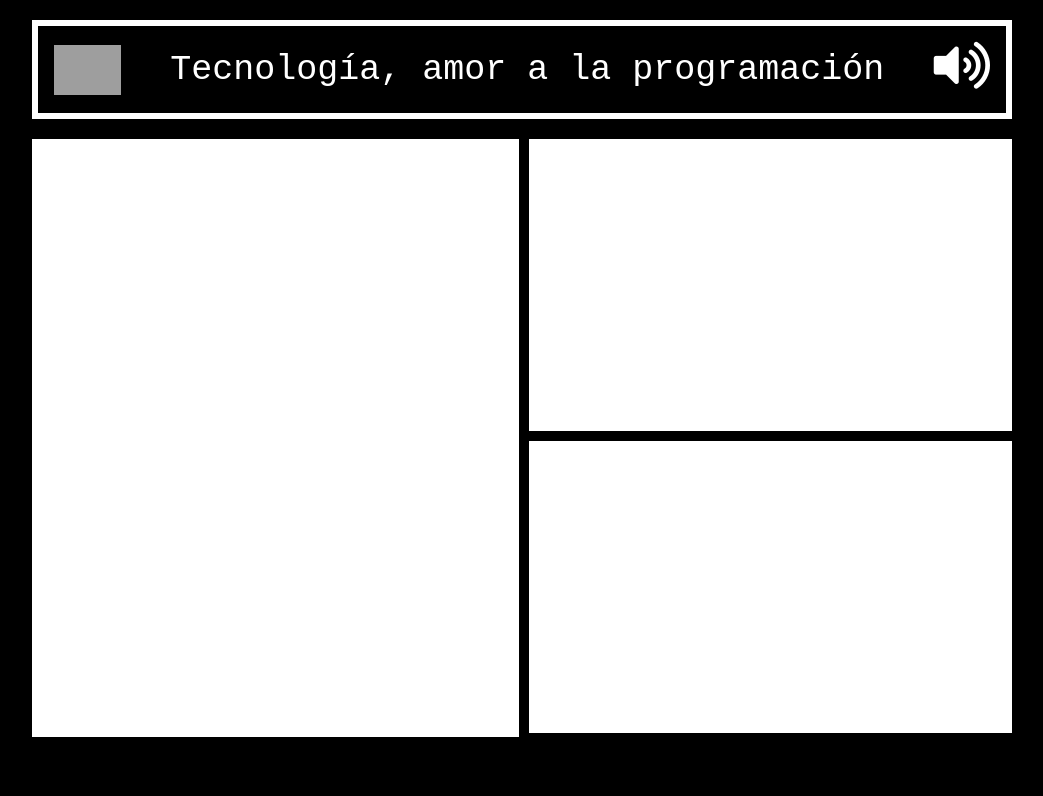
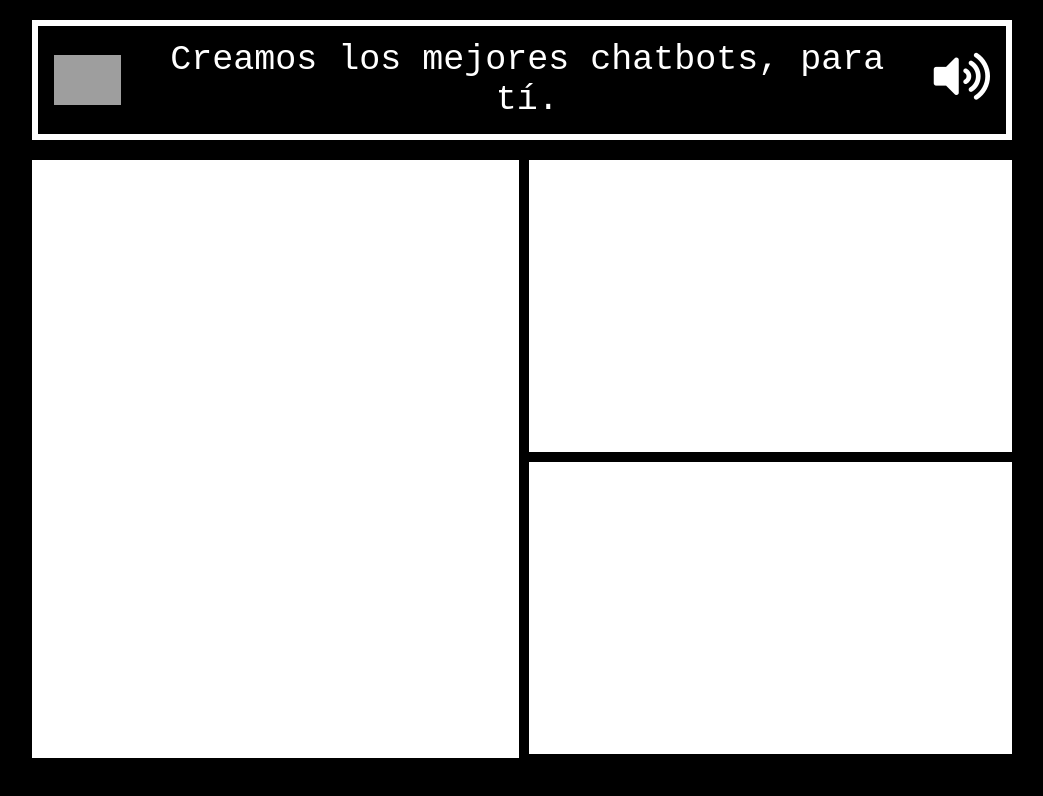
Before and after one commit to LuisGuiMo/VanillaBotbility, a plain HTML site: page index.html in a window 1280 px wide. Shown: the whole page, without its empty margins (118-1161 px from the left). Drawn offline with Linux system fonts and the light colour scheme; grey boxes are pictures that could not be loaded.

Commit message:
Cambio de texto navbar

```diff
--- a/index.html
+++ b/index.html
@@ -13,7 +13,7 @@
     <div class="container">
         <header class="head1">
             <img src="https://i.postimg.cc/L4z4bQ5q/Logo-white.png" alt="Logo" style="height: 50px;">
-            <div class="nav-text">Tecnología, amor a la programación</div>
+            <div class="nav-text">Creamos los mejores chatbots, para tí.</div>
             <button class="nav-button">
                 <i class="fas fa-volume-up"></i>
             </button>
```
